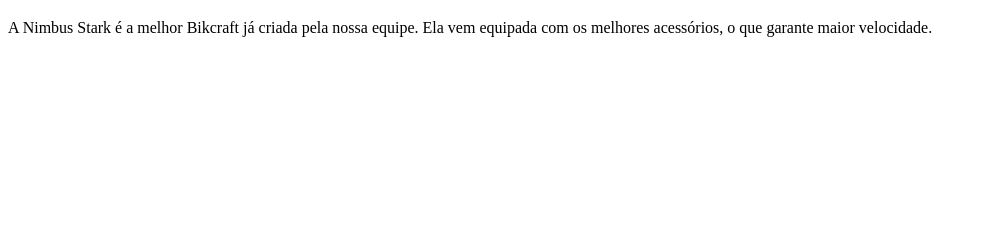
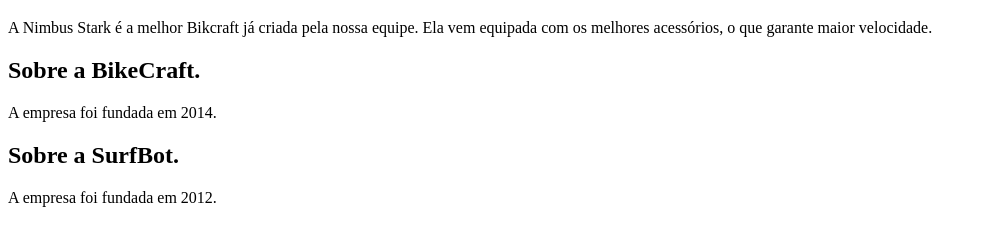
Before and after one commit to GabryelBoeira/html_css_fundamentos, a plain HTML site: page html.semantica/pontos.referencia/index.html in a window 1280 px wide. Shown: the part 87-328 px from the top of the page, without its empty margins (0-983 px from the left). Drawn offline with Linux system fonts and the light colour scheme.

Commit message:
trabalhando com article e section

```diff
--- a/html.semantica/pontos.referencia/index.html
+++ b/html.semantica/pontos.referencia/index.html
@@ -20,6 +20,16 @@
       equipada com os melhores acessórios, o que garante maior velocidade.
     </p>
   </main>
+  <!-- Utilizar a tag article ando o conteudo nao depende do resto da pagina como a apresentacao da empresa -->
+  <article aria-labelledby="sobre-bikecraft">
+    <h2 id="sobre-bikecraft">Sobre a BikeCraft.</h2>
+    <p>A empresa foi fundada em 2014.</p>
+  </article>
+  <!-- Para a tag section ele para ser lida deve conter um aria-label para poder ser descada, utilizando em compomentes que possuem depencias no site que sem elas nao e possivel realizar o carregamento completo ou sem erros-->
+  <section aria-label="Sobre a SurfBot">
+    <h2>Sobre a SurfBot.</h2>
+    <p>A empresa foi fundada em 2012.</p>
+  </section>
 </body>
 
 </html>
```
